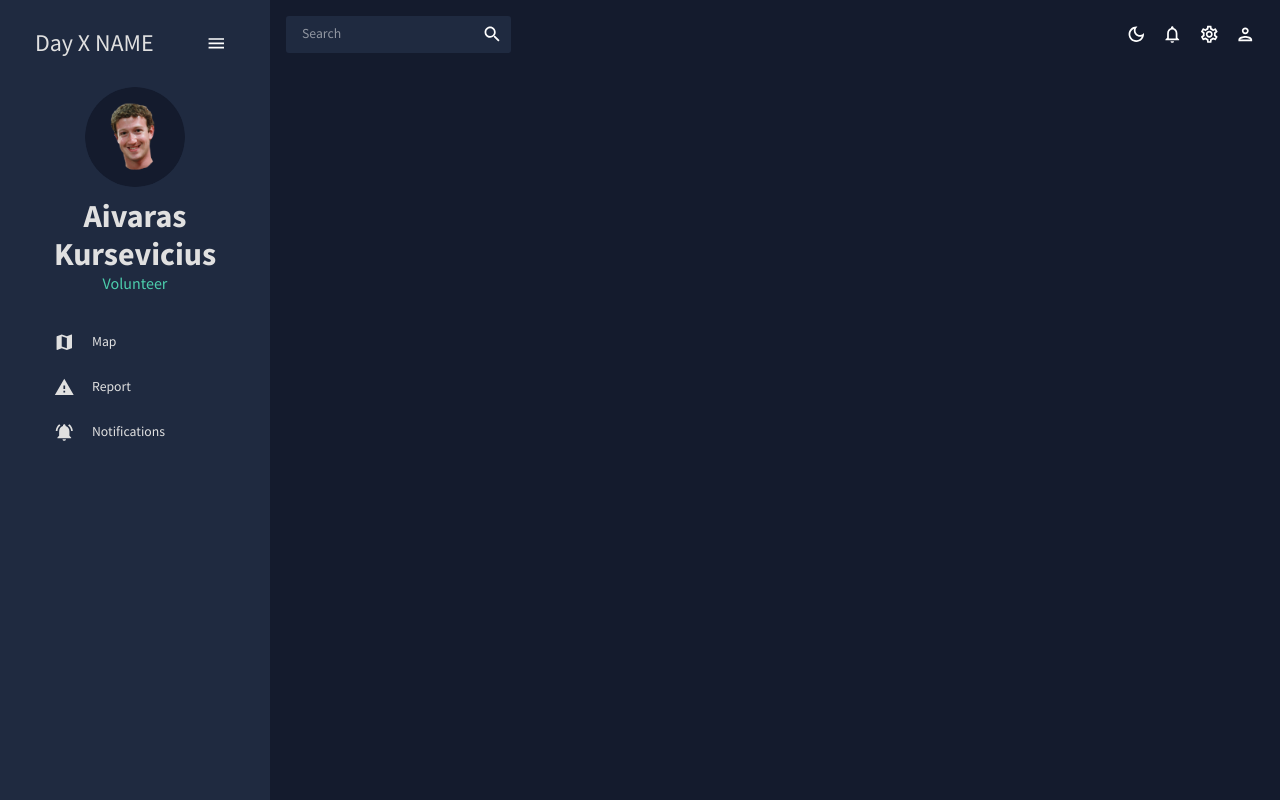
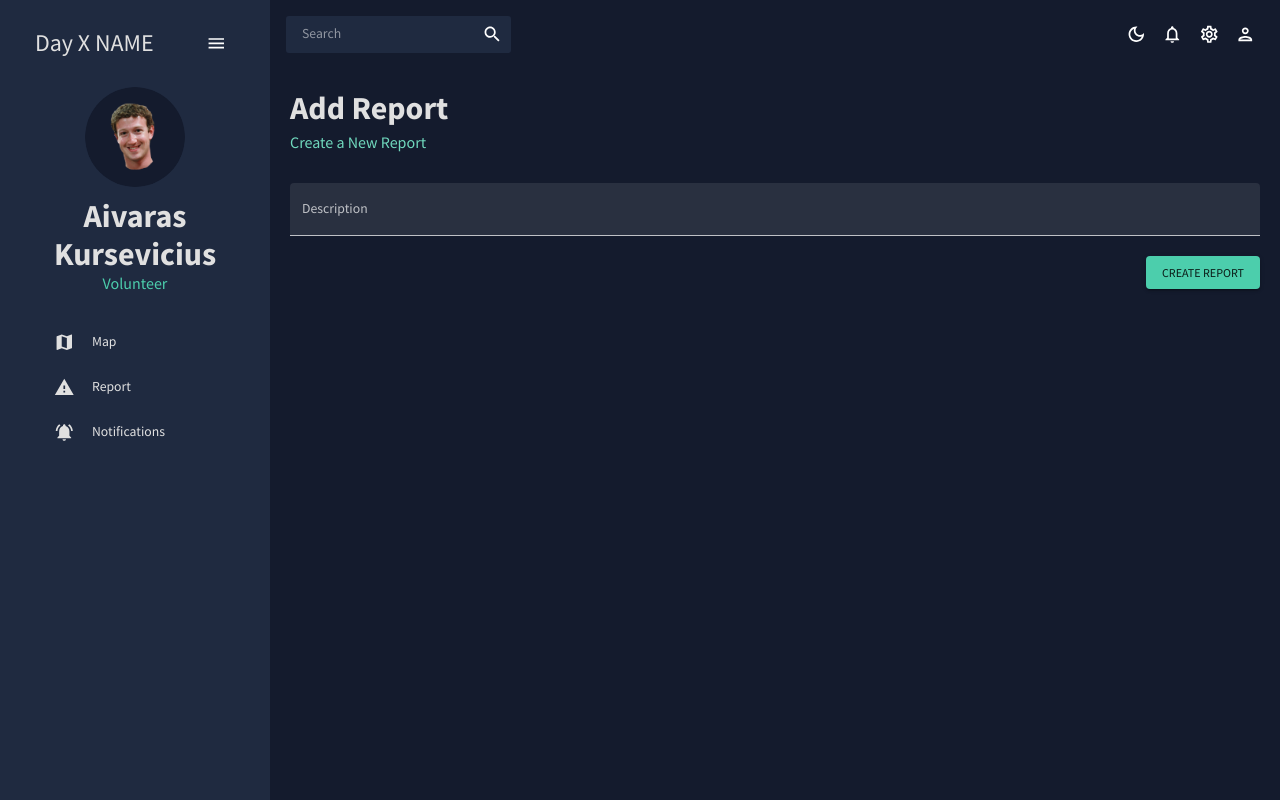
Before and after one commit to aivaraskurseviciusltu/hack2023, a React (Create React App) app: page /report in a window 1280 px wide. Built offline with nearby package versions, Linux system fonts and the light colour scheme.

Commit message:
renamed, added report route and form

```diff
--- a/src/App.js
+++ b/src/App.js
@@ -4,7 +4,7 @@ import Topbar from "./scenes/global/Topbar";
 import Sidebar from "./scenes/global/Sidebar";
 import Dashboard from "./scenes/dashboard";
 import Form from "./scenes/form";
-import ReportForm from "./scenes/report_form";
+import Report from "./scenes/report";
 import { CssBaseline, ThemeProvider } from "@mui/material";
 import { ColorModeContext, useMode } from "./theme";
 
@@ -23,7 +23,7 @@ function App() {
             <Routes>
               <Route path="/" element={<Dashboard />} />
               <Route path="/form" element={<Form />} />
-              <Route path="/report_form" element={<ReportForm/>} ></Route>
+              <Route path="/report" element={<Report/>} ></Route>
             </Routes>
           </main>
         </div>
--- a/src/scenes/report_form/index.jsx
+++ b/src/scenes/report/index.jsx
@@ -4,7 +4,7 @@ import * as yup from "yup";
 import useMediaQuery from "@mui/material/useMediaQuery";
 import Header from "../../components/Header";
 
-const ReportForm = () => {
+const Report = () => {
   const isNonMobile = useMediaQuery("(min-width:600px)");
 
   const handleFormSubmit = (values) => {
@@ -88,4 +88,4 @@ const initialValues = {
   address2: "",
 };
 
-export default ReportForm;
+export default Report;
```
